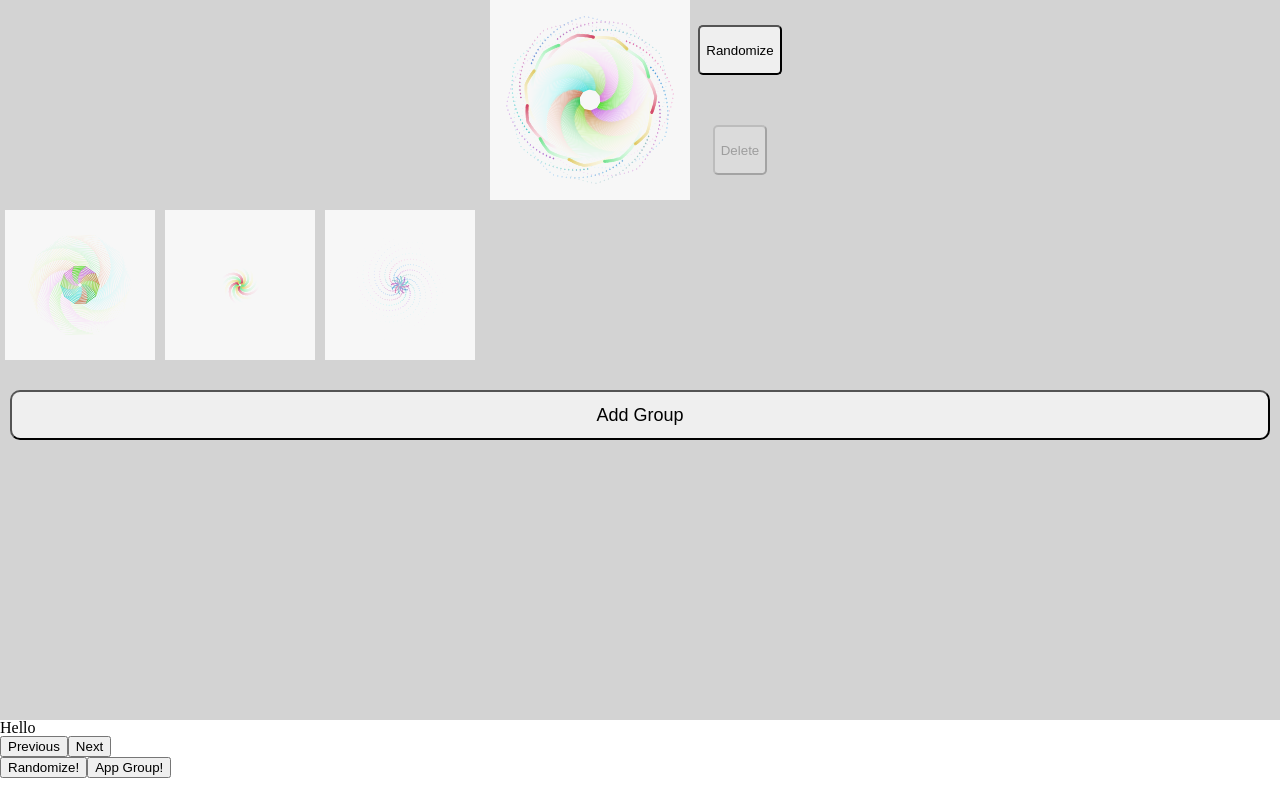
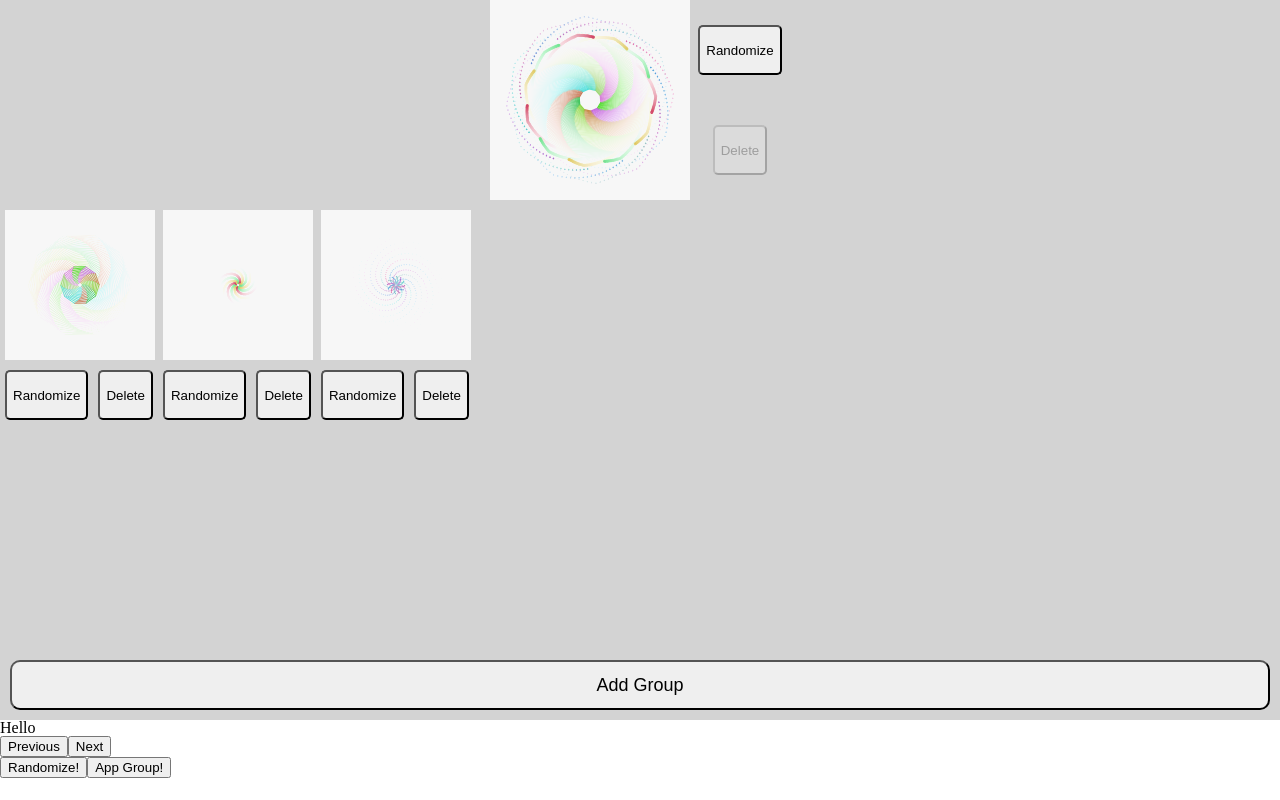
Before and after one commit to LiamMyles/polygon-art, a React (Create React App) app: page / in a window 1280 px wide. Built offline with nearby package versions, Linux system fonts and the light colour scheme.

Commit message:
Add styles and buttons to rings

```diff
--- a/src/components/GroupsDisplay.tsx
+++ b/src/components/GroupsDisplay.tsx
@@ -27,7 +27,7 @@ const GroupsLi = styled.li`
   background: lightgrey;
   display: grid;
   grid-gap: 10px;
-  grid-template-rows: 200px 170px;
+  grid-template-rows: 200px 1fr;
 `
 const AddGroupButton = styled.button`
   margin: 0 10px;
@@ -64,7 +64,25 @@ const RingsUl = styled.ul`
 `
 
 const RingsLi = styled.li`
-  margin: 0 5px 0;
+  display: grid;
+  grid-template-columns: 0.5fr 0.5fr;
+  grid-template-rows: 150px 50px;
+  grid-gap: 10px;
+  margin: 0 5px 10px;
+`
+const RingCanvasDiv = styled.div`
+  grid-column: 1/3;
+`
+
+const RingRandomizeButton = styled.button`
+  min-height: 50px;
+  border-radius: 5px;
+  grid-row: 2/3;
+`
+const RingDeleteButton = styled.button`
+  min-height: 50px;
+  border-radius: 5px;
+  grid-row: 2/3;
 `
 
 export function GroupsDisplay() {
@@ -135,6 +153,8 @@ const PolygonRingsDisplay: React.FC<{
   polygonRings: PolygonRing[]
   groupNumber: number
 }> = ({ polygonRings, groupNumber }) => {
+  const polygonGroupsDispatch = useContext(polygonGroupsDispatchContext)
+
   return (
     <RingsUl>
       {polygonRings.map((ring, ringIndex) => {
@@ -144,6 +164,7 @@ const PolygonRingsDisplay: React.FC<{
             key={key}
             aria-label={`Group ${groupNumber}, Ring ${ringIndex} Canvas`}
           >
+            <RingCanvasDiv>
               <P5Canvas
                 sketch={generatePolygonRingSketch(
                   ring,
@@ -154,6 +175,9 @@ const PolygonRingsDisplay: React.FC<{
                   0.15
                 )}
               />
+            </RingCanvasDiv>
+            <RingRandomizeButton>Randomize</RingRandomizeButton>
+            <RingDeleteButton>Delete</RingDeleteButton>
           </RingsLi>
         )
       })}
```
Lines whose indentation alone changed are shown as unchanged.
